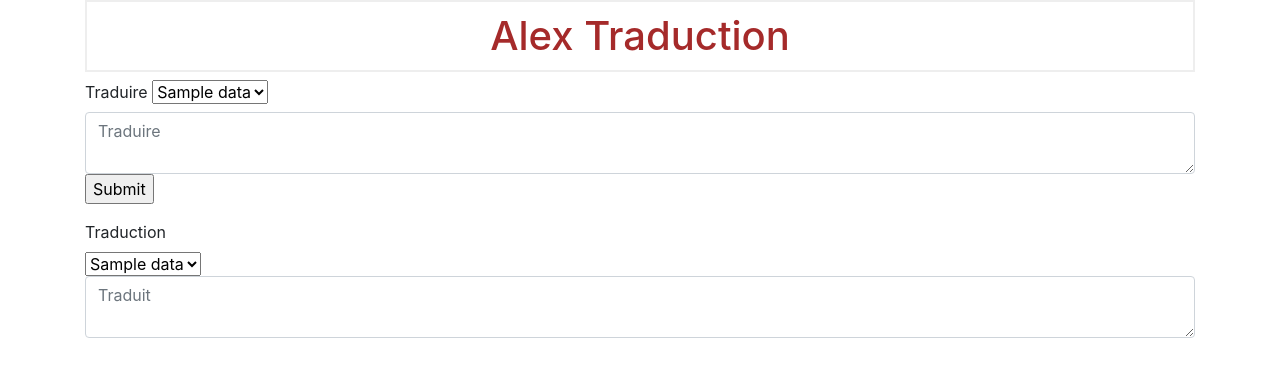
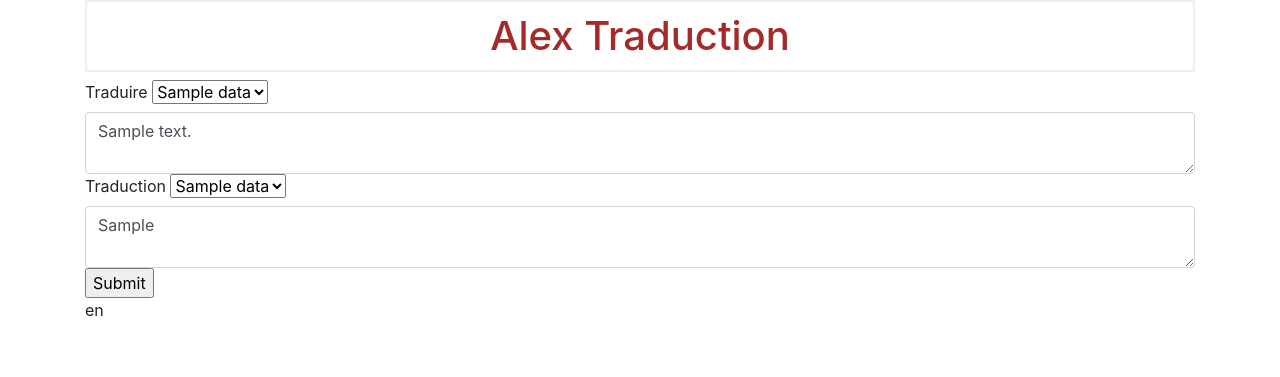
Before and after one commit to alexandre-assad/Lingua-Franca, a Flask app: template templates/index.html in a window 1280 px wide. Shown: the part 56-433 px from the top of the page. Run offline with Flask 3, Linux system fonts and the light colour scheme; the template is opened without the code that fills it: most values are stand-ins (such as "Sample title", 1, 10 or a date in 2020); some libraries are stand-ins or nearby versions.

Commit message:
Premiere version traduction

```diff
--- a/main.py
+++ b/main.py
@@ -19,10 +19,6 @@ app = Flask(__name__)
 def index():
     return render_template('index.html',data=langues)
 
-@app.route("/test" , methods=['GET', 'POST'])
-def test():
-    select = request.form.get('comp_select')
-    return(str(select)) # just to see what select is
 
 @app.route('/', methods=['GET', 'POST'])
 def getText():
@@ -30,14 +26,15 @@ def getText():
         # Retrieve the text from the textarea
         texte = request.form.get('Traduire')
         toLanguage = request.form.get("traduction_select")
-        print(toLanguage)
-
-        #traduction = translator.translate(texte,dest=toLanguage).text
-        # Print the text in terminal for verification
-        #print(traduction)
+        fromLanguage = request.form.get("traduire_select")
 
 
-        return render_template('index.html',data=langues)
+        traduction = translator.translate(texte,src=fromLanguage,dest=toLanguage).text
+        auto_language = f"La langue détectée : {langues[translator.detect(texte).lang]}"
+
+
+
+        return render_template('index.html',data=langues,sample_input=traduction,sample_text=texte,detect_language=auto_language)
 
 
 
--- a/templates/index.html
+++ b/templates/index.html
@@ -9,34 +9,35 @@
 <form method="post">
     <div class="form-group">
         <label for="title">Traduire</label>
-        <form action="{{url_for('test')}}" method="post">
+        <form method="post">
 
-            <select name="comp_select" class="Input">
+            <select name="traduire_select" class="Input">
                   {% for o,l in data.items() %}
                   {%print(o)%}
                   <option value="{{ o }}">{{ l }}</option>
                   {% endfor %}
             </select>
-        <form method="post">
             <textarea name="Traduire" placeholder="Traduire" id="totranslate"
-                  class="form-control">{{ request.form['content'] }}</textarea>
-            <input type="submit">
-        </form>
+                  class="form-control">{{sample_text}}</textarea>
 
-    </div>
 
     <div class="form-group">
-        <label for="content">Traduction</label>
-        <form action="{{url_for('test')}}" method="post">
+        <label for="title">Traduction</label>
 
-            <select name="comp_select" class="Input">
+            <select name="traduction_select" class="Input">
                   {% for o,l in data.items() %}
                   {%print(o)%}
                   <option value="{{ o }}">{{ l }}</option>
                   {% endfor %}
             </select>
-        <textarea name="Traduction" placeholder="Traduit" id="wastranslate"
-                  class="form-control">{{ request.form['content'] }}</textarea>
+            <textarea name="Traduction" placeholder="Traduction" id="totranslate"
+                  class="form-control">{{ sample_input }}</textarea>
+            <input type="submit">
+            <p>{{detect_language}}</p>
+        </div>
+        </form>
+
     </div>
+
 </form>
 {% endblock %}
```
